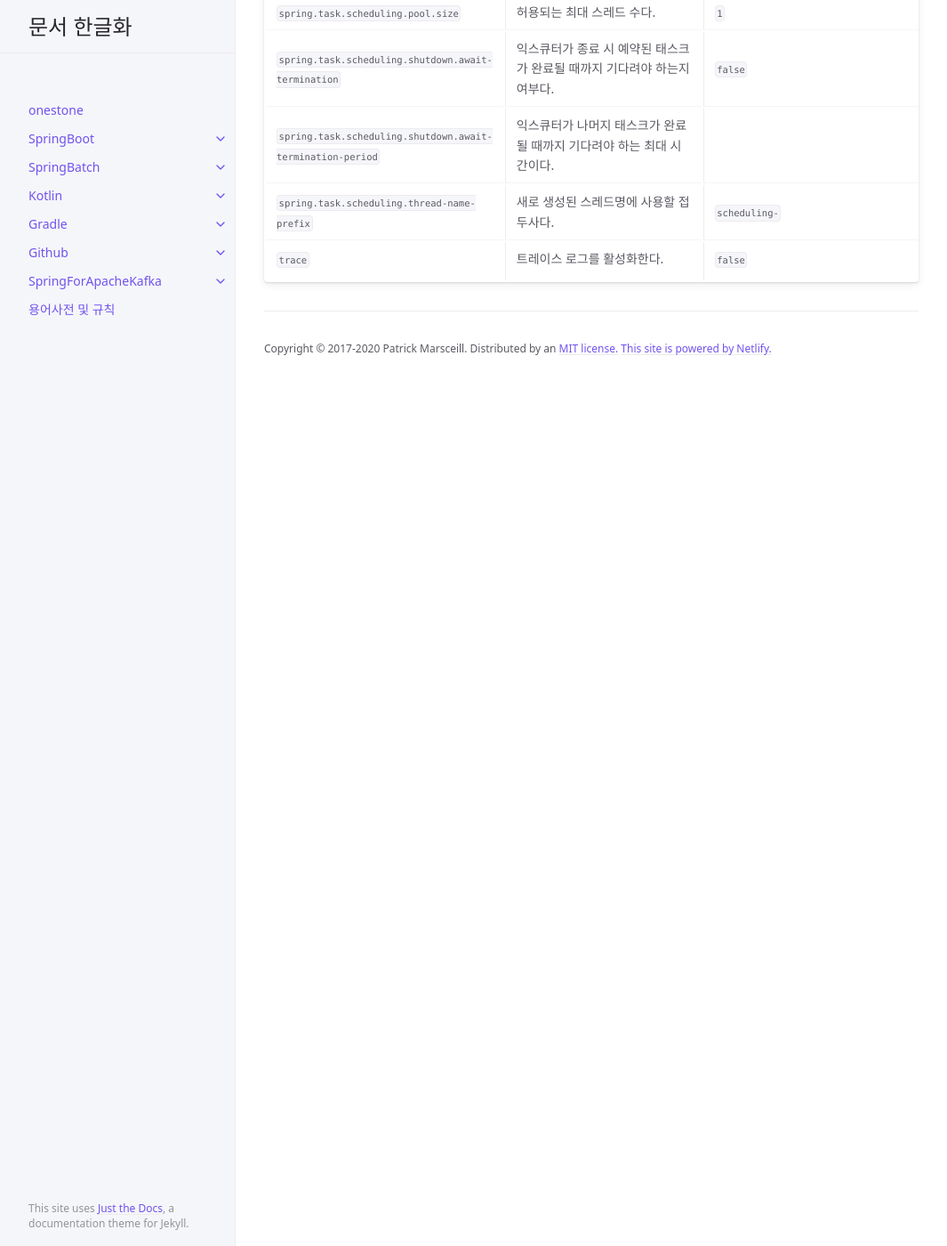
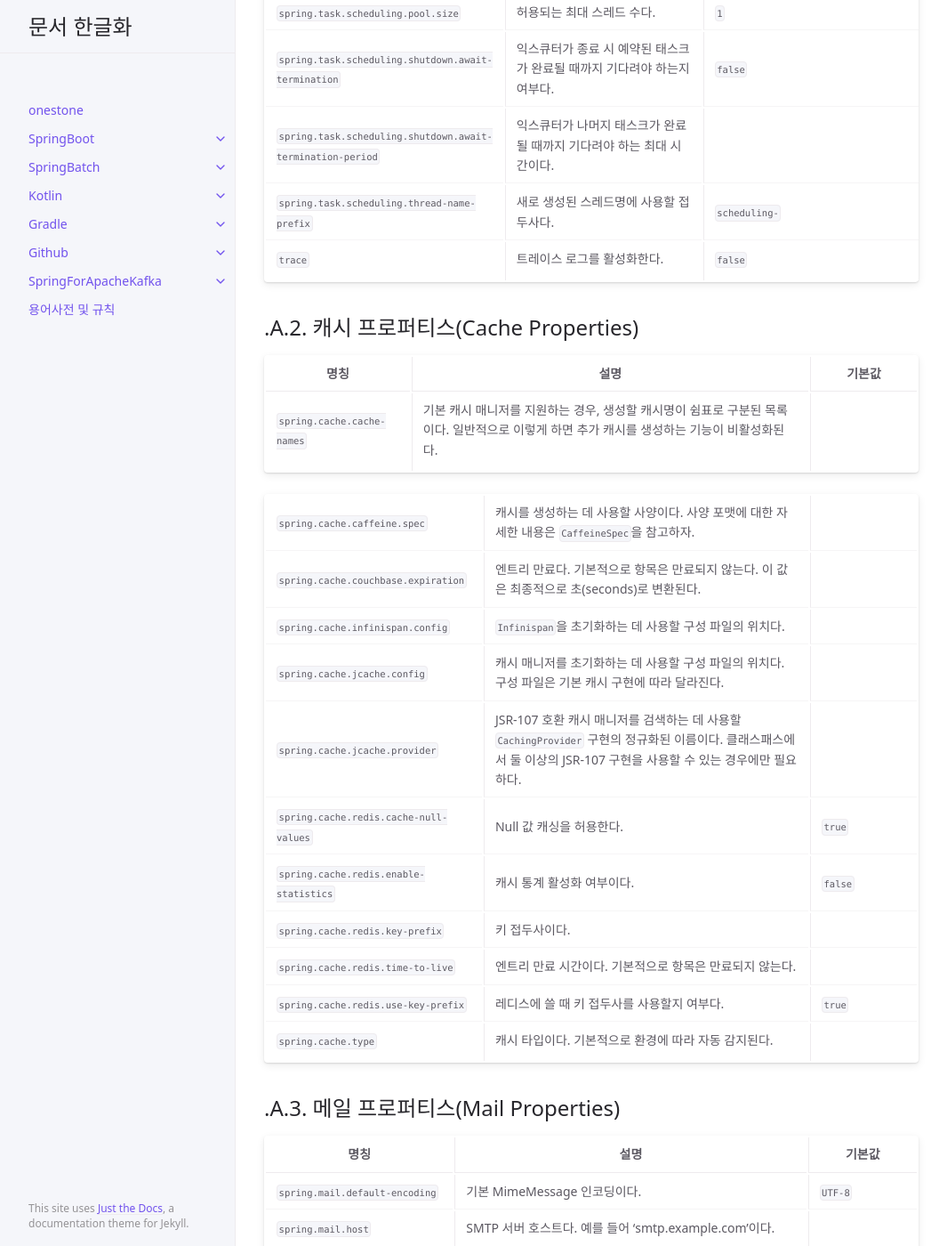
Before and after one commit to onestone9900/onestone9900.github.io, a Jekyll site: the page built from docs/spring_boot/3.1.1/spring_boot/19.appendices.md, in a window 1280 px wide and 1400 px high, scrolled down 8131 px. Shown: the whole window at 89% size, without its empty margins (107-1172 px from the left). Built offline with Jekyll 4.4.1, drawn with Linux system fonts in a browser that asks for light colours; some of the changed text lies outside the part shown.

Commit message:
docs: spring boot - .A.2. 캐시 프로퍼티스(Cache Properties), .A.3. 메일 프로퍼티스(Mail Properties)

```diff
--- a/docs/spring_boot/3.1.1/spring_boot/19.appendices.md
+++ b/docs/spring_boot/3.1.1/spring_boot/19.appendices.md
@@ -130,3 +130,40 @@ nav_order: 19
 |`spring.task.scheduling.shutdown.await-termination-period`|익스큐터가 나머지 태스크가 완료될 때까지 기다려야 하는 최대 시간이다.||
 |`spring.task.scheduling.thread-name-prefix`|새로 생성된 스레드명에 사용할 접두사다.|`scheduling-`|
 |`trace`|트레이스 로그를 활성화한다.|`false`|
+
+
+## .A.2. 캐시 프로퍼티스(Cache Properties)
+
+|명칭|설명|기본값|
+|---|---|---|
+|`spring.cache.cache-names`|기본 캐시 매니저를 지원하는 경우, 생성할 캐시명이 쉼표로 구분된 목록이다. 일반적으로 이렇게 하면 추가 캐시를 생성하는 기능이 비활성화된다.||
+
+|`spring.cache.caffeine.spec`|캐시를 생성하는 데 사용할 사양이다. 사양 포맷에 대한 자세한 내용은 `CaffeineSpec`을 참고하자.||
+|`spring.cache.couchbase.expiration`|엔트리 만료다. 기본적으로 항목은 만료되지 않는다. 이 값은 최종적으로 초(seconds)로 변환된다.||
+|`spring.cache.infinispan.config`|`Infinispan`을 초기화하는 데 사용할 구성 파일의 위치다.||
+|`spring.cache.jcache.config`|캐시 매니저를 초기화하는 데 사용할 구성 파일의 위치다. 구성 파일은 기본 캐시 구현에 따라 달라진다.||
+|`spring.cache.jcache.provider`|JSR-107 호환 캐시 매니저를 검색하는 데 사용할 `CachingProvider` 구현의 정규화된 이름이다. 클래스패스에서 둘 이상의 JSR-107 구현을 사용할 수 있는 경우에만 필요하다.||
+|`spring.cache.redis.cache-null-values`|Null 값 캐싱을 허용한다.|`true`|
+|`spring.cache.redis.enable-statistics`|캐시 통계 활성화 여부이다.|`false`|
+|`spring.cache.redis.key-prefix`|키 접두사이다.||
+|`spring.cache.redis.time-to-live`|엔트리 만료 시간이다. 기본적으로 항목은 만료되지 않는다.||
+|`spring.cache.redis.use-key-prefix`|레디스에 쓸 때 키 접두사를 사용할지 여부다.|`true`|
+|`spring.cache.type`|캐시 타입이다. 기본적으로 환경에 따라 자동 감지된다.||
+
+
+## .A.3. 메일 프로퍼티스(Mail Properties)
+
+|명칭|설명|기본값|
+|---|---|---|
+|`spring.mail.default-encoding`|기본 MimeMessage 인코딩이다.|`UTF-8`|
+|`spring.mail.host`|SMTP 서버 호스트다. 예를 들어 'smtp.example.com'이다.|
+|`spring.mail.jndi-name`|세션 JNDI 이름이다. 설정된 경우 다른 세션 설정보다 우선한다.|
+|`spring.mail.password`|SMTP 서버의 로그인 비밀번호다.||
+|`spring.mail.port`|SMTP 서버 포트다.||
+|`spring.mail.properties.*`|추가 JavaMail 세션 프로퍼티다.||
+|`spring.mail.protocol`|SMTP 서버에서 사용하는 프로토콜아다.|`smtp`|
+|`spring.mail.test-connection`|시작 시 메일 서버를 사용할 수 있는지 테스트할지 여부다.|`false`|
+|`spring.mail.username`|SMTP 서버의 로그인 사용자다.||
+|`spring.sendgrid.api-key`|SendGrid API 키다.||
+|`spring.sendgrid.proxy.host`|SendGrid 프록시 호스트.||
+|`spring.sendgrid.proxy.port`|SendGrid proxy port.||
```
